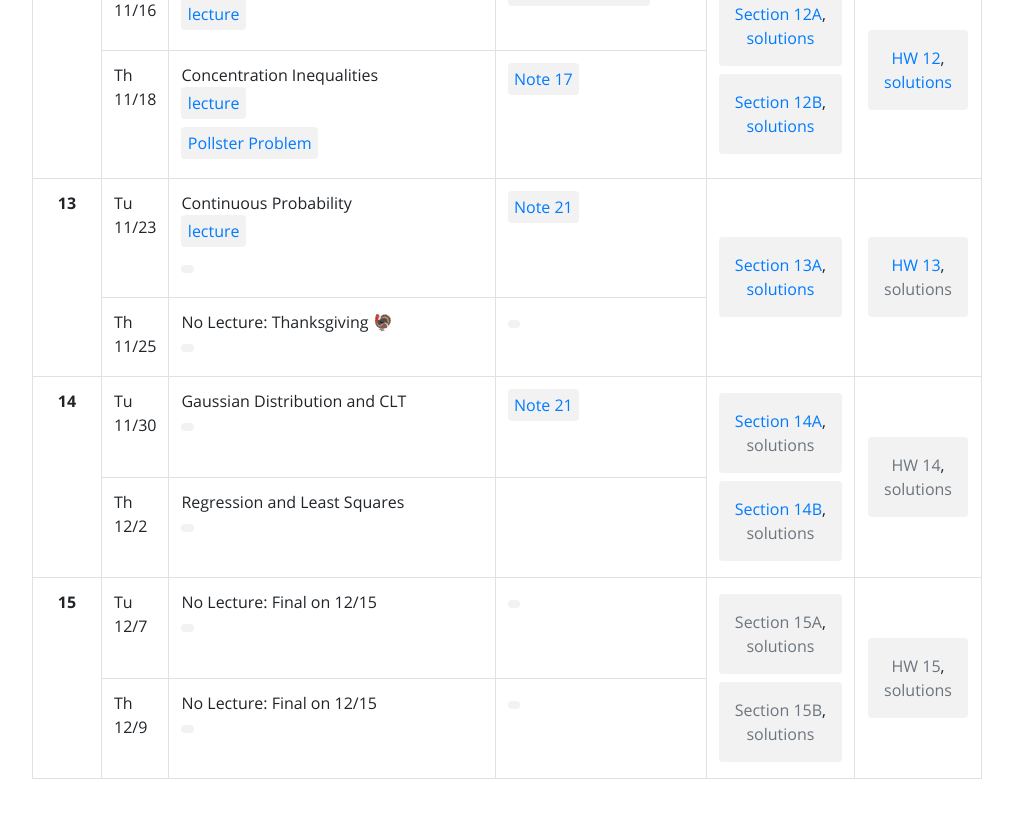
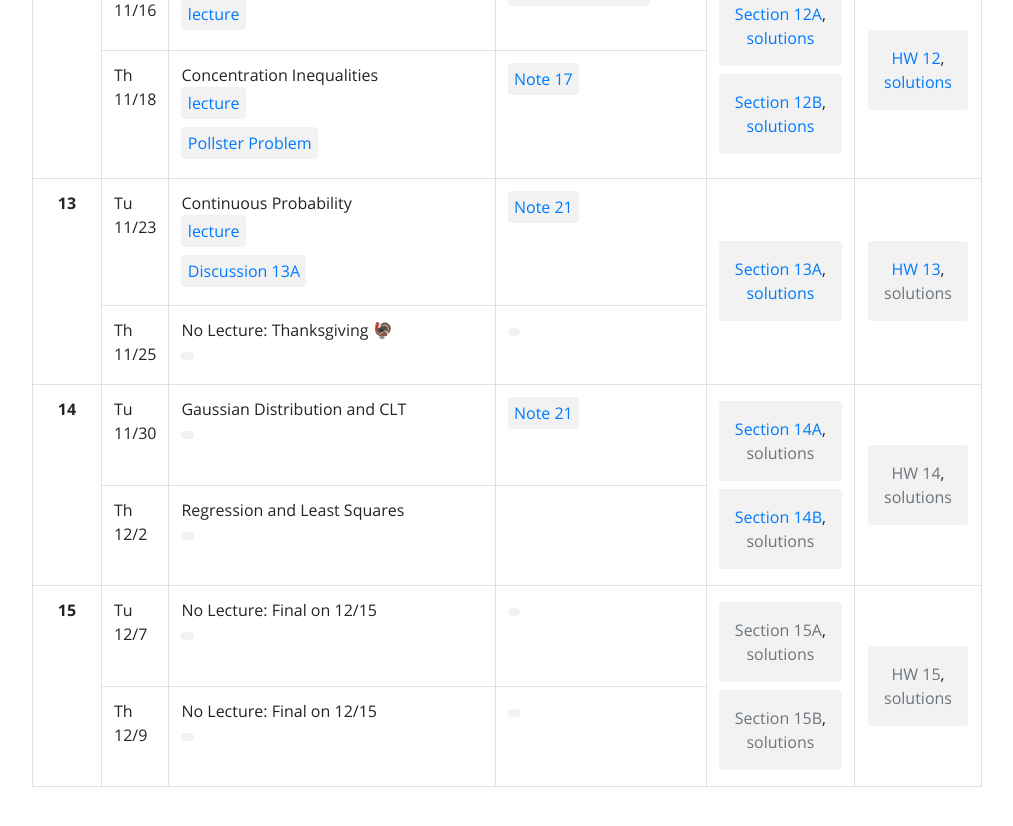
Before and after one commit to tsgoten/cs70-website, a Jekyll site: the page built from index.html, in a window 1280 px wide and 900 px high, scrolled down 3660 px. Shown: the top 826 px of the window, without its empty margins (133-1146 px from the left). Built offline with Jekyll 4.4.1, drawn with Linux system fonts in a browser that asks for light colours.

Commit message:
added dis13a

```diff
--- a/_data/materials/week_13.yml
+++ b/_data/materials/week_13.yml
@@ -7,8 +7,8 @@
   password:
   mirror:
   resources:
-      - name:
-        url:
+      - name: Discussion 13A
+        url: https://forms.gle/iUHLbKrUErgZeaxG8
 - type: lec
   date: "11/25"
   week: 13
```
